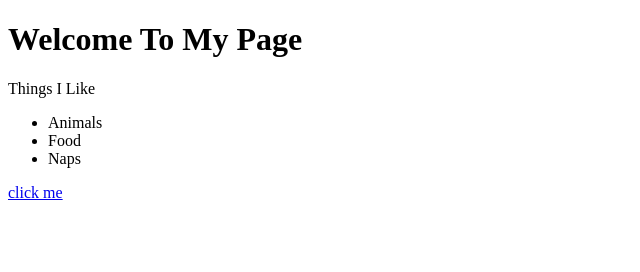
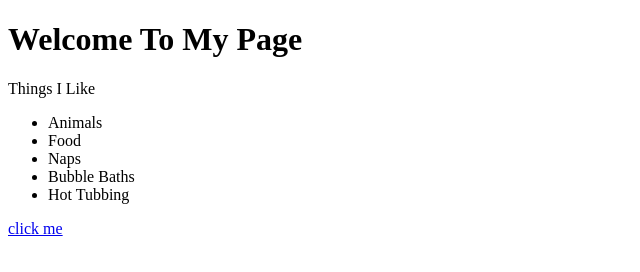
Before and after one commit to erincpaterson/erincpaterson.github.io, a plain HTML site: page index.html in a window 1280 px wide. Shown: the whole page, without its empty margins (0-640 px from the left). Drawn offline with Linux system fonts and the light colour scheme.

Commit message:
testing laptop

```diff
--- a/index.html
+++ b/index.html
@@ -12,6 +12,8 @@
     <li>Animals</li>
     <li>Food</li>
     <li>Naps</li>
+    <li>Bubble Baths</li>
+    <li>Hot Tubbing</li>
 </ul>
 <a href="http://google.com">click me</a>
 </body>
```
